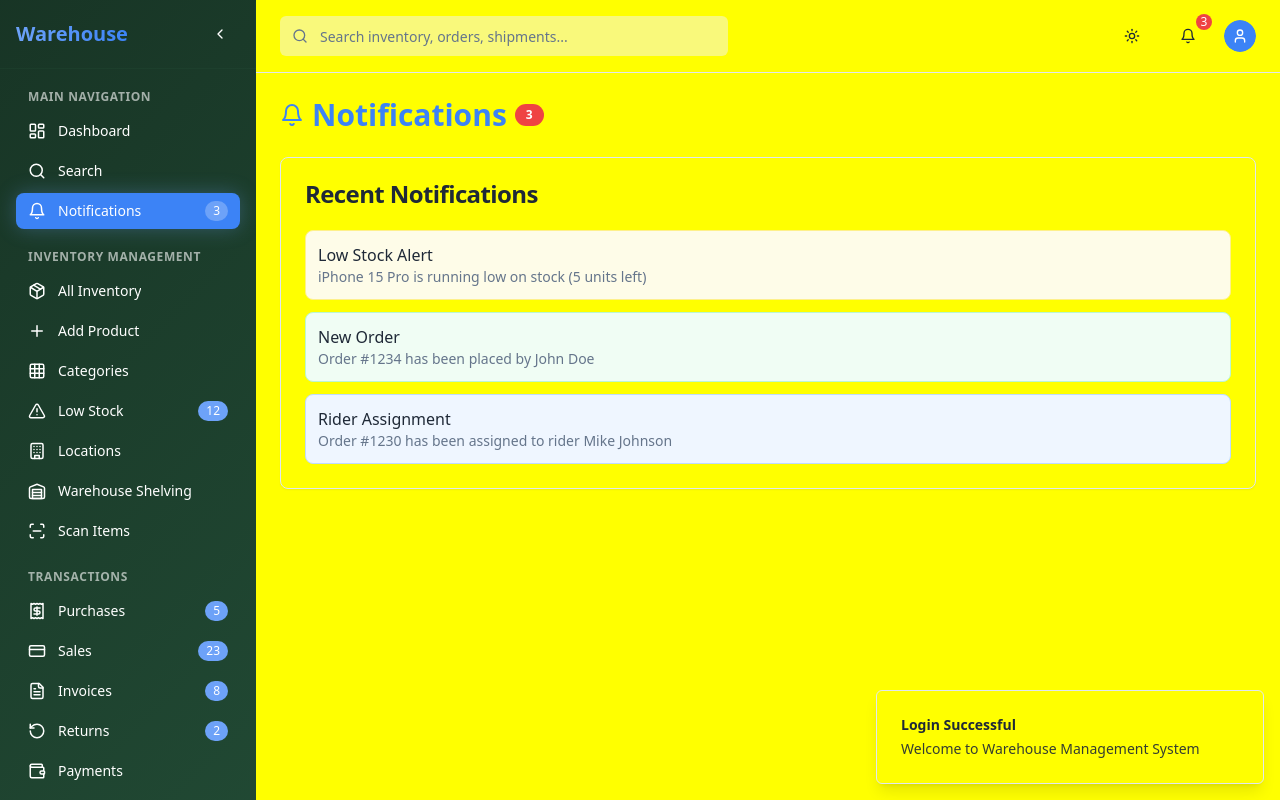
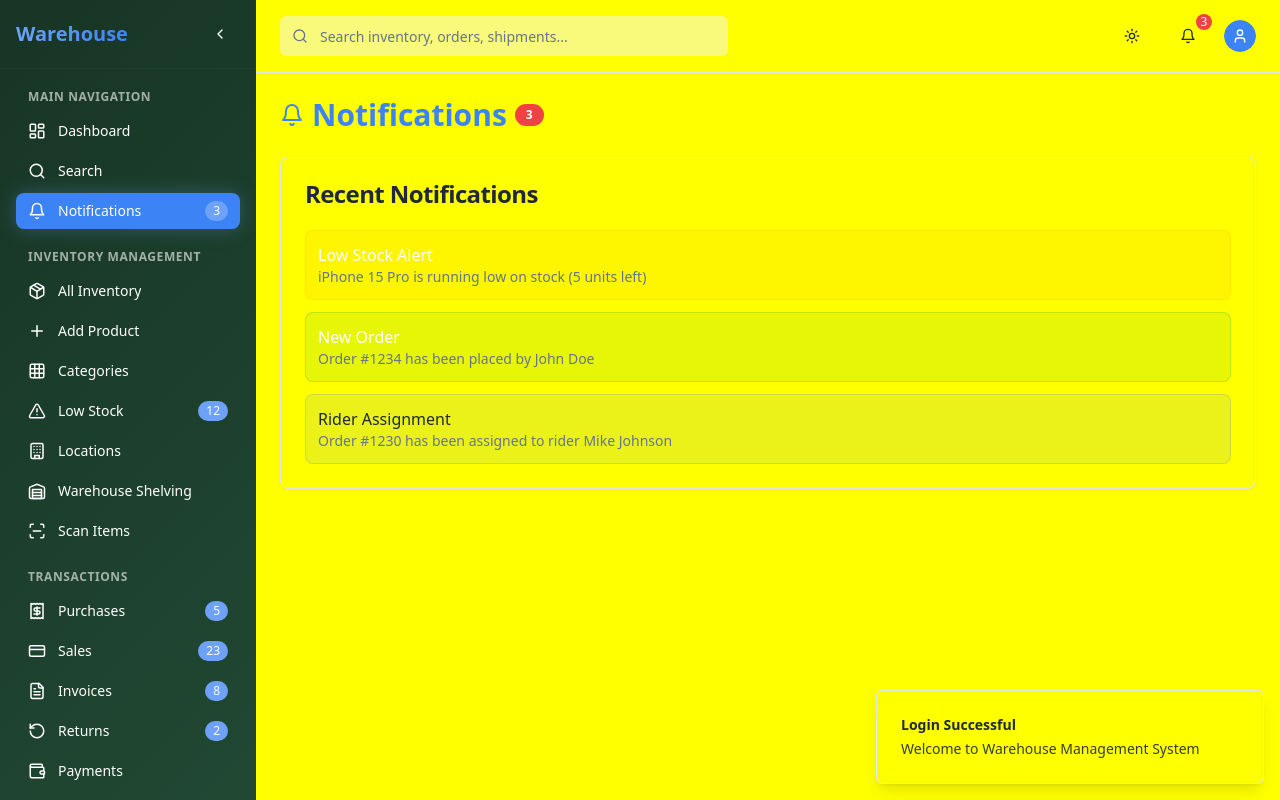
Before and after one commit to Zobayer95/quickshop-unified-commerce, a React (Vite) app: page /notifications in a window 1280 px wide. Both pictures are taken after typing "Sample", "Sample123" into the empty fields and a click on the button "Sign In". Shown: the top 800 px of the page. Built offline with nearby package versions, Linux system fonts and the light colour scheme.

Commit message:
Update color scheme
Remove yellow color and use a more eye-pleasing and website-appropriate color palette.

```diff
--- a/src/pages/Notifications.tsx
+++ b/src/pages/Notifications.tsx
@@ -17,15 +17,15 @@ export default function Notifications() {
         </CardHeader>
         <CardContent>
           <div className="space-y-3">
-            <div className="p-3 bg-yellow-50 border border-yellow-200 rounded-lg">
-              <p className="font-medium">Low Stock Alert</p>
+            <div className="p-3 bg-warning/10 border border-warning/20 rounded-lg">
+              <p className="font-medium text-warning-foreground">Low Stock Alert</p>
               <p className="text-sm text-muted-foreground">iPhone 15 Pro is running low on stock (5 units left)</p>
             </div>
-            <div className="p-3 bg-green-50 border border-green-200 rounded-lg">
-              <p className="font-medium">New Order</p>
+            <div className="p-3 bg-success/10 border border-success/20 rounded-lg">
+              <p className="font-medium text-success-foreground">New Order</p>
               <p className="text-sm text-muted-foreground">Order #1234 has been placed by John Doe</p>
             </div>
-            <div className="p-3 bg-blue-50 border border-blue-200 rounded-lg">
+            <div className="p-3 bg-primary/10 border border-primary/20 rounded-lg">
               <p className="font-medium">Rider Assignment</p>
               <p className="text-sm text-muted-foreground">Order #1230 has been assigned to rider Mike Johnson</p>
             </div>
```
